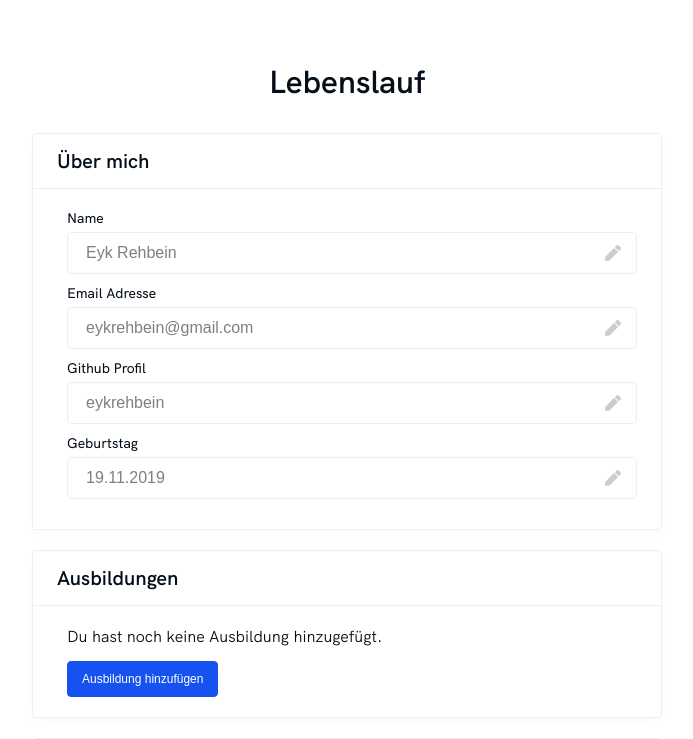
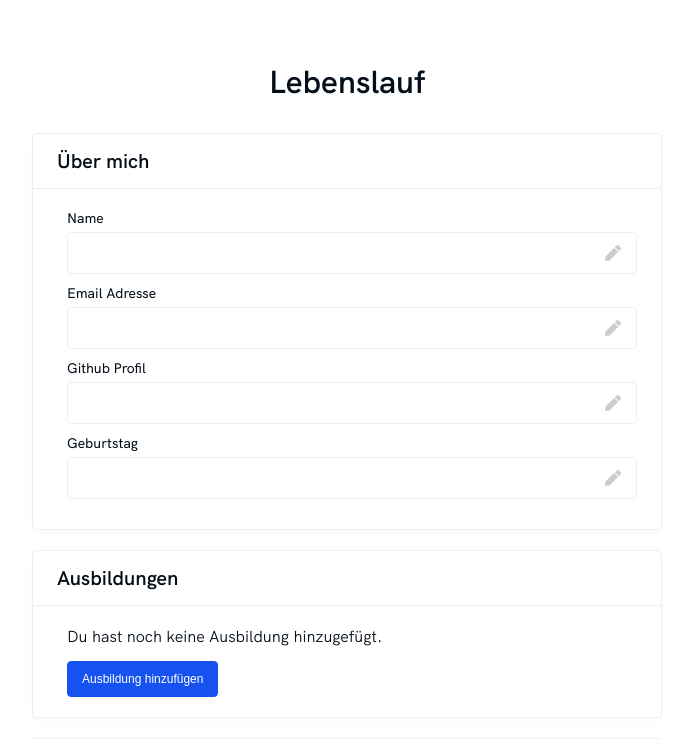
Before and after one commit to eykrehbein/lebenslauf, a React (Create React App) app: page / in a window 1280 px wide. Shown: the top 739 px of the page, without its empty margins (293-986 px from the left). Built offline with nearby package versions, Linux system fonts and the light colour scheme.

Commit message:
remove default values

```diff
--- a/src/App.js
+++ b/src/App.js
@@ -421,22 +421,22 @@ export default class AppComponent extends Component {
           <Card title="Über mich" splitContent="no">
             <EditableValue
               label="Name"
-              defaultValue="Eyk Rehbein"
+              defaultValue=""
               inputClassifier="name"
             />
             <EditableValue
               label="Email Adresse"
-              defaultValue="eykrehbein@gmail.com"
+              defaultValue=""
               inputClassifier="email"
             />
             <EditableValue
               label="Github Profil"
-              defaultValue="eykrehbein"
+              defaultValue=""
               inputClassifier="github"
             />
             <EditableValue
               label="Geburtstag"
-              defaultValue="19.11.2019"
+              defaultValue=""
               inputClassifier="birthday"
               isDatePicker={true}
             />
```
